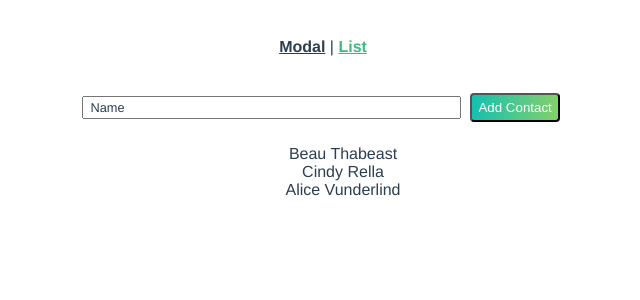
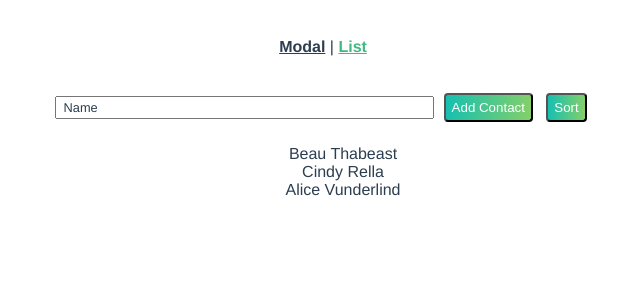
Before and after one commit to avechri/animating-vue, a Vue app: page /list in a window 1280 px wide. Shown: the top 300 px of the page, without its empty margins (317-957 px from the left). Built offline with nearby package versions, Linux system fonts and the light colour scheme.

Commit message:
added a group-transition smooth moving

```diff
--- a/src/App.vue
+++ b/src/App.vue
@@ -105,4 +105,8 @@
 .slide-up-enter-active {
   transition: all 0.2s ease;
 }
+
+.slide-up-move {
+  transition: transform 0.8s ease-in;
+}
 </style>
--- a/src/views/List.vue
+++ b/src/views/List.vue
@@ -2,6 +2,7 @@
   <div>
     <input type="text" v-model="newContact" placeholder="Name"/>
     <button @click="addContact">Add Contact</button>
+    <button @click="sortContact">Sort</button>
 
     <transition-group name="slide-up" tag="ul" appear>
       <li v-for="contact in contacts" :key="contact">
@@ -23,6 +24,9 @@
     addContact() {
       this.contacts.push(this.newContact)
       this.newContact = ''
+    },
+    sortContact() {
+      this.contacts.sort()
     }
   }
 }
```
